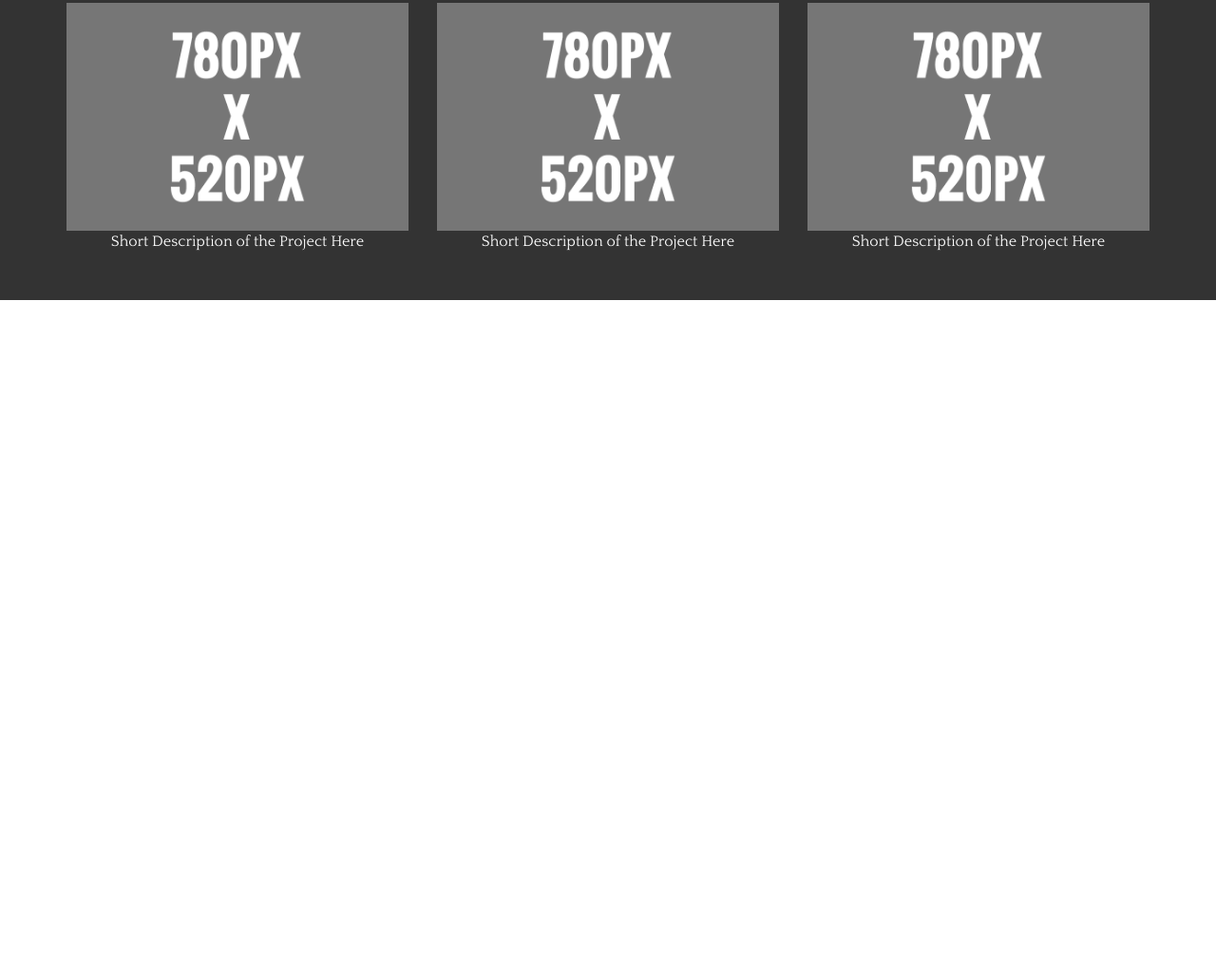
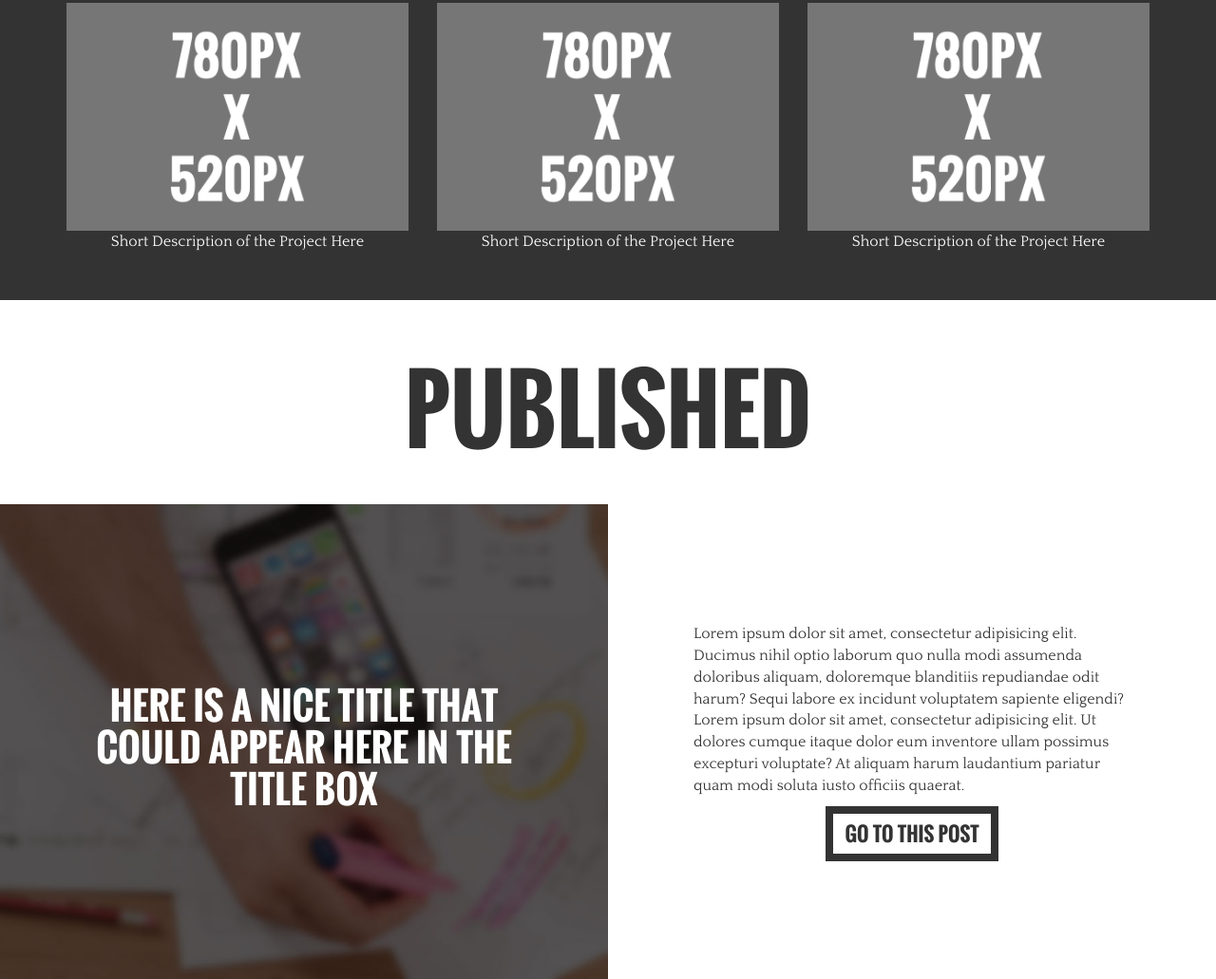
Before and after one commit to JoshuaMaddox/Joshua_Maddox_Portfolio, a plain HTML site: page index.html in a window 1280 px wide. Shown: the part 4304-5335 px from the top of the page at 95% size. Before the commit the page ends 4620 px from the top, so only its background shows below. Drawn offline with nearby package versions, Linux system fonts and the light colour scheme; files whose address does not match are found by name; a web font is replaced by a local one.

Commit message:
added the first part of the published section

```diff
--- a/assets/css/custom.css
+++ b/assets/css/custom.css
@@ -35,6 +35,7 @@ h1, h2, h3, h4, h5, h6 {
 h1 {
 	font-size: 96px;
 	text-transform: uppercase;
+	text-align: center;
 }
 
 h2{
@@ -192,6 +193,45 @@ p {
   transition: all 0.8s ease;
 }
 
+/* ================= ARTICLES ================= */
+
+.jm-article h1 {
+	padding: 40px;
+}
+
+.jm-article-img {
+	background: url(../imgs/joshua-maddox-ux-tips.jpg) no-repeat center center;
+	background-size: cover;
+	min-height: 500px;
+	text-align: center;
+}
+
+.jm-centerfy {
+	padding: 0 75px;
+    -webkit-display: flex;
+    display: flex;
+    flex-direction: column;
+    justify-content: center;
+    align-items: center;
+    min-height: 500px;
+}
+
+.jm-article-img h2 {
+	color: #fff;
+}
+
+.jm-btn-article {
+	color: #333;
+	border: 8px solid #333;
+}
+
+.jm-btn-article:hover,
+.jm-btn-article:active,
+.jm-btn-article:focus {
+	color: #333;
+	background: rgba(50, 50, 50, .7);
+}
+
 /* ================= MEDIA QUERIES ================= */
 
 @media only screen and (max-width : 3840px) {
--- a/index.html
+++ b/index.html
@@ -248,6 +248,29 @@
 		</div><!--ROW-->
 	</div><!--CONTAINER-->
 </section>
+<!-- THINGS IVE WRITTEN
+=========================================================================================================
+-->
+<section class="jm-article">
+	<div class="container-fluid">
+		<div class="row">
+		<h1>PUBLISHED</h1>
+			<div class="col-xs-12 col-md-6 jm-article-img">
+				<div class="jm-centerfy">
+					<h2>Here is a nice title that could appear here in the title box</h2>
+				</div><!--JM-CENTERFY-->
+			</div><!--COL-->
+			<div class="col-xs-12 col-md-6 jm-article-right">
+				<div class="jm-centerfy">
+					<p>Lorem ipsum dolor sit amet, consectetur adipisicing elit. Ducimus nihil optio laborum quo nulla modi assumenda doloribus aliquam, doloremque blanditiis repudiandae odit harum? Sequi labore ex incidunt voluptatem sapiente eligendi? Lorem ipsum dolor sit amet, consectetur adipisicing elit. Ut dolores cumque itaque dolor eum inventore ullam possimus excepturi voluptate? At aliquam harum laudantium pariatur quam modi soluta iusto officiis quaerat.</p>
+					<button class="btn jm-btn-article">GO TO THIS POST</button>
+				</div><!--JM-CENTERFY-->
+			</div><!--COL-->
+		</div><!--ROW-->
+	</div><!--CONTAINER-->
+</section>
+
+
 <!-- JQUERY INCLUDED HERE  -->
 <script src="https://ajax.googleapis.com/ajax/libs/jquery/1.12.4/jquery.min.js"></script>
 <!-- BOOTSTRAP JS INCLUDED HERE -->
```
Also changed, not shown: assets/imgs/img-holder-1426-520.png (added), assets/imgs/joshua-maddox-ux-tips.jpg (added).
